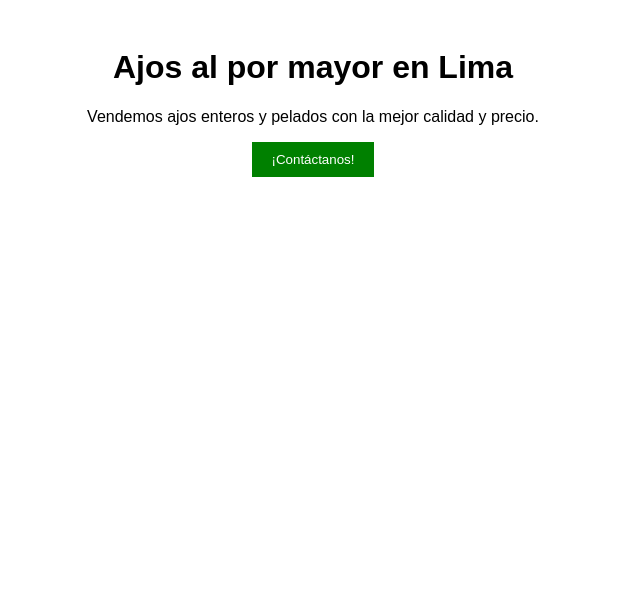
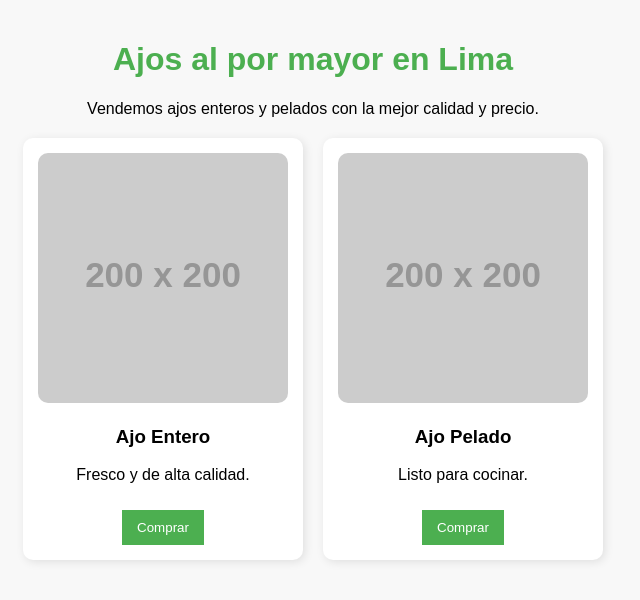
Before and after one commit to DataAnais/My_web, a plain HTML site: page index.html in a window 1280 px wide. Shown: the whole page, without its empty margins (327-967 px from the left). Drawn offline with Linux system fonts and the light colour scheme; placeholder pictures from the web are drawn by us.

Commit message:
Update index.html

```diff
--- a/index.html
+++ b/index.html
@@ -5,16 +5,35 @@
     <meta name="viewport" content="width=device-width, initial-scale=1.0">
     <title>Ajos Mayoristas Lima</title>
     <style>
-        body { font-family: Arial, sans-serif; text-align: center; }
-        .container { max-width: 800px; margin: auto; padding: 20px; }
-        .btn { padding: 10px 20px; background: green; color: white; border: none; cursor: pointer; }
+        body { font-family: Arial, sans-serif; margin: 0; padding: 0; background-color: #f8f8f8; }
+        .container { max-width: 900px; margin: auto; padding: 20px; text-align: center; }
+        h1 { color: #4CAF50; }
+        .producto { display: flex; justify-content: center; gap: 20px; flex-wrap: wrap; margin-top: 20px; }
+        .card { background: white; padding: 15px; border-radius: 10px; box-shadow: 2px 2px 10px rgba(0,0,0,0.1); width: 250px; }
+        .card img { width: 100%; border-radius: 10px; }
+        .btn { padding: 10px 15px; background: #4CAF50; color: white; border: none; cursor: pointer; margin-top: 10px; }
+        .btn:hover { background: #388E3C; }
     </style>
 </head>
 <body>
     <div class="container">
         <h1>Ajos al por mayor en Lima</h1>
         <p>Vendemos ajos enteros y pelados con la mejor calidad y precio.</p>
-        <button class="btn">¡Contáctanos!</button>
+
+        <div class="producto">
+            <div class="card">
+                <img src="https://via.placeholder.com/200" alt="Ajo Entero">
+                <h3>Ajo Entero</h3>
+                <p>Fresco y de alta calidad.</p>
+                <button class="btn">Comprar</button>
+            </div>
+            <div class="card">
+                <img src="https://via.placeholder.com/200" alt="Ajo Pelado">
+                <h3>Ajo Pelado</h3>
+                <p>Listo para cocinar.</p>
+                <button class="btn">Comprar</button>
+            </div>
+        </div>
     </div>
 </body>
 </html>
```
